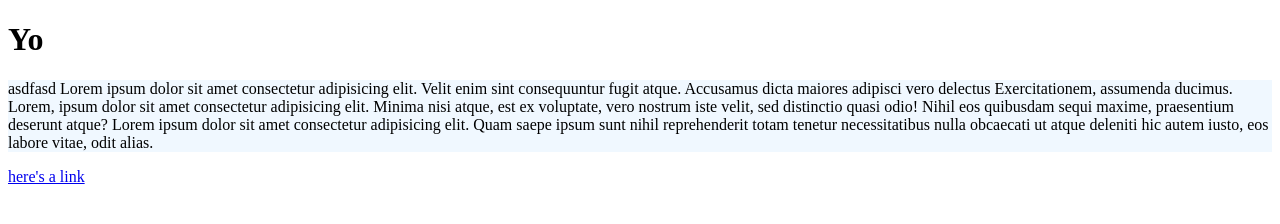
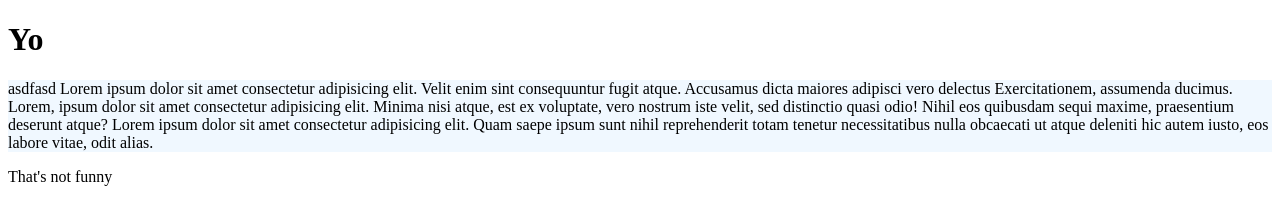
Before and after one commit to jacobcoro/trying-something, a plain HTML site: page index.html in a window 1280 px wide. Drawn offline with Linux system fonts and the light colour scheme.

Commit message:
added line about funniness

```diff
--- a/index.html
+++ b/index.html
@@ -21,6 +21,8 @@
       labore vitae, odit alias.
     </p>
 
-    <a href="#">here's a link</a>
+    <!-- <a href="#">here's a link</a> -->
+
+    <p>That's not funny</p>
   </body>
 </html>
```
